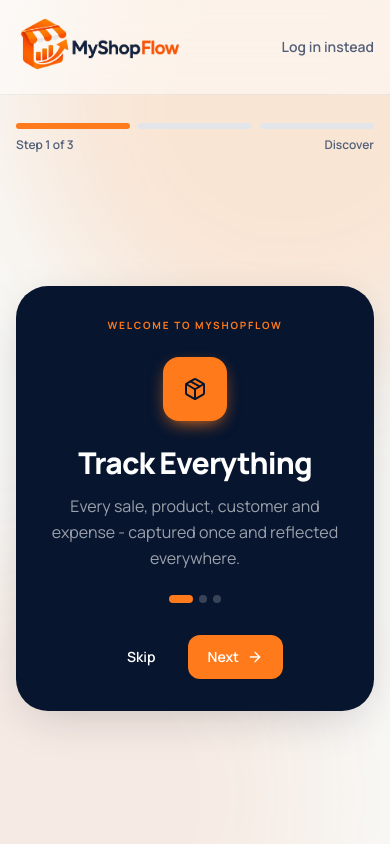
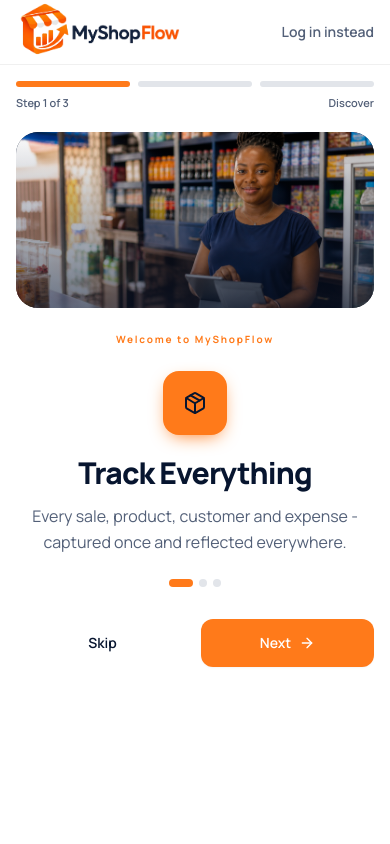
Before and after one commit to Gabby-Tech1/myShopFlow, a React (Vite) app: page /get-started in a window 390 px wide. Built offline with nearby package versions, Linux system fonts and the light colour scheme.

Commit message:
Add support for Nigerian Naira (NGN) across currency-related components

```diff
--- a/src/lib/format.ts
+++ b/src/lib/format.ts
@@ -2,6 +2,7 @@ import type { CurrencyCode } from '@/types'
 
 const CURRENCY_META: Record<CurrencyCode, { symbol: string; name: string; flag: string; locale: string }> = {
   GHS: { symbol: 'GH₵', name: 'Ghana Cedi', flag: '🇬🇭', locale: 'en-GH' },
+  NGN: { symbol: '₦', name: 'Nigerian Naira', flag: '🇳🇬', locale: 'en-NG' },
   USD: { symbol: '$', name: 'US Dollar', flag: '🇺🇸', locale: 'en-US' },
   EUR: { symbol: '€', name: 'Euro', flag: '🇪🇺', locale: 'de-DE' },
   CNY: { symbol: '¥', name: 'Chinese Yuan', flag: '🇨🇳', locale: 'zh-CN' },
--- a/src/lib/fx.ts
+++ b/src/lib/fx.ts
@@ -15,6 +15,7 @@ export const FX_RATE_TYPE = 'Mid-Market Rate'
 /** Reference rate expressed as GHS per 1 unit of the currency. Base = GHS. */
 const BASE_RATES: Record<CurrencyCode, number> = {
   GHS: 1,
+  NGN: 0.01,
   USD: 11.9,
   EUR: 12.85,
   CNY: 1.64,
--- a/src/pages/Onboarding.tsx
+++ b/src/pages/Onboarding.tsx
@@ -18,7 +18,7 @@ const VALUE_STEPS = [
 ]
 
 const TYPES = ['Retail Shop', 'Provisions Store', 'Boutique', 'Electronics', 'Pharmacy', 'Wholesale', 'Other']
-const CURRENCIES: CurrencyCode[] = ['GHS', 'USD', 'EUR', 'XOF']
+const CURRENCIES: CurrencyCode[] = ['GHS', 'NGN', 'USD', 'EUR', 'XOF']
 const ONBOARDING_VISUALS = [
   { image: '/images/landing-shop-owner.png', title: 'See the whole business clearly.', text: 'Sales, stock, customers and cash stay connected from the first day.' },
   { image: '/images/onboarding-team.png', title: 'Set your team up for success.', text: 'Secure owner and staff access keeps everyone focused on the right work.' },
@@ -51,27 +51,27 @@ export function OnboardingPage() {
   }
 
   return (
-    <div className="relative flex min-h-screen flex-col overflow-hidden bg-[#F8F8F6]">
-      <div className="pointer-events-none absolute -right-40 -top-40 h-[520px] w-[520px] rounded-full bg-canary/15 blur-3xl" />
-      <div className="pointer-events-none absolute -bottom-48 -left-40 h-[480px] w-[480px] rounded-full bg-brick/[0.07] blur-3xl" />
-      <header className="relative border-b border-black/[0.06] bg-white/50 backdrop-blur-xl">
-        <div className="mx-auto flex max-w-5xl items-center justify-between px-4 py-4 sm:px-6">
+    <div className="relative flex min-h-[100dvh] flex-col bg-white lg:min-h-screen lg:overflow-hidden lg:bg-[#F8F8F6]">
+      <div className="pointer-events-none absolute -right-40 -top-40 hidden h-[520px] w-[520px] rounded-full bg-canary/15 blur-3xl lg:block" />
+      <div className="pointer-events-none absolute -bottom-48 -left-40 hidden h-[480px] w-[480px] rounded-full bg-brick/[0.07] blur-3xl lg:block" />
+      <header className="sticky top-0 z-20 border-b border-black/[0.06] bg-white/95 backdrop-blur-xl lg:relative lg:bg-white/50">
+        <div className="mx-auto flex h-16 max-w-5xl items-center justify-between px-4 sm:px-6 lg:h-auto lg:py-4">
           <Link to="/"><Logo /></Link>
           <Link to="/login" className="text-sm font-semibold text-ink-soft hover:text-ink">Log in instead</Link>
         </div>
       </header>
 
       {/* Progress */}
-      <div className="relative mx-auto w-full max-w-5xl px-4 pt-7 sm:px-6">
+      <div className="relative mx-auto w-full max-w-5xl px-4 pt-4 sm:px-6 lg:pt-7">
         <div className="flex items-center gap-2">
           {[0, 1, 2].map((i) => (
             <div key={i} className={cn('h-1.5 flex-1 rounded-full transition-colors', i <= step ? 'bg-canary' : 'bg-hair')} />
           ))}
         </div>
-        <div className="mt-2 flex items-center justify-between text-xs font-semibold text-ink-soft"><span>Step {step + 1} of 3</span><span>{step === 0 ? 'Discover' : step === 1 ? 'Your account' : 'Your business'}</span></div>
+        <div className="mt-2 flex items-center justify-between text-[11px] font-semibold text-ink-soft lg:text-xs"><span>Step {step + 1} of 3</span><span>{step === 0 ? 'Discover' : step === 1 ? 'Your account' : 'Your business'}</span></div>
       </div>
 
-      <div className="relative mx-auto grid w-full max-w-6xl flex-1 items-center gap-8 px-4 py-8 sm:px-6 lg:grid-cols-[0.9fr_1.1fr] lg:py-10">
+      <div className="relative mx-auto grid w-full max-w-6xl flex-1 items-start gap-8 px-4 pb-[max(1.5rem,env(safe-area-inset-bottom))] pt-5 sm:px-6 lg:grid-cols-[0.9fr_1.1fr] lg:items-center lg:py-10">
         <aside className="relative order-2 hidden h-[650px] overflow-hidden rounded-[32px] bg-sidebar shadow-pop lg:block">
           <AnimatePresence mode="wait">
             <motion.img key={ONBOARDING_VISUALS[step].image} src={ONBOARDING_VISUALS[step].image} alt="MyShopFlow onboarding" initial={{ opacity: 0, scale: 1.03 }} animate={{ opacity: 1, scale: 1 }} exit={{ opacity: 0 }} transition={{ duration: 0.35 }} className="absolute inset-0 h-full w-full object-cover" />
@@ -90,24 +90,25 @@ export function OnboardingPage() {
         <AnimatePresence mode="wait">
           {step === 0 && (
             <motion.div key="v" initial={{ opacity: 0, x: 20 }} animate={{ opacity: 1, x: 0 }} exit={{ opacity: 0, x: -20 }} className="w-full">
-              <div className="mx-auto max-w-xl rounded-[32px] bg-sidebar p-8 text-center shadow-pop sm:p-12 lg:bg-white lg:text-ink lg:ring-1 lg:ring-black/[0.06]">
-                <p className="mb-6 text-[10px] font-bold uppercase tracking-[0.18em] text-canary">Welcome to MyShopFlow</p>
+              <div className="mx-auto max-w-xl bg-white text-center lg:rounded-[32px] lg:p-12 lg:text-ink lg:ring-1 lg:ring-black/[0.06] lg:shadow-pop">
+                <div className="relative mb-6 h-44 overflow-hidden rounded-3xl bg-sidebar lg:hidden"><AnimatePresence mode="wait"><motion.img key={VALUE_STEPS[valueIdx].title} src={ONBOARDING_VISUALS[valueIdx].image} alt="" initial={{ opacity: 0, scale: 1.04 }} animate={{ opacity: 1, scale: 1 }} exit={{ opacity: 0 }} className="absolute inset-0 h-full w-full object-cover" /></AnimatePresence><div className="absolute inset-0 bg-gradient-to-t from-sidebar/60 to-transparent" /></div>
+                <p className="mb-6 text-[10px] font-bold tracking-[0.18em] text-canary">Welcome to MyShopFlow</p>
                 <div className="mx-auto grid h-16 w-16 place-items-center rounded-2xl bg-canary text-ink shadow-canary">{VALUE_STEPS[valueIdx].icon}</div>
-                <h1 className="mt-6 text-3xl font-extrabold text-white lg:text-ink">{VALUE_STEPS[valueIdx].title}</h1>
-                <p className="mx-auto mt-3 max-w-md leading-relaxed text-white/60 lg:text-ink-soft">{VALUE_STEPS[valueIdx].desc}</p>
+                <h1 className="mt-5 text-3xl font-extrabold text-ink lg:mt-6">{VALUE_STEPS[valueIdx].title}</h1>
+                <p className="mx-auto mt-3 max-w-md leading-relaxed text-ink-soft">{VALUE_STEPS[valueIdx].desc}</p>
                 <div className="mt-6 flex justify-center gap-1.5">
                   {VALUE_STEPS.map((_, i) => (
-                    <button key={i} onClick={() => setValueIdx(i)} className={cn('h-2 rounded-full transition-all', i === valueIdx ? 'w-6 bg-canary' : 'w-2 bg-white/20 lg:bg-hair')} aria-label={`Slide ${i + 1}`} />
+                    <button key={i} onClick={() => setValueIdx(i)} className={cn('h-2 rounded-full transition-all', i === valueIdx ? 'w-6 bg-canary' : 'w-2 bg-hair')} aria-label={`Slide ${i + 1}`} />
                   ))}
                 </div>
-                <div className="mt-8 flex justify-center gap-3">
+                <div className="mt-8 grid grid-cols-2 gap-3 lg:flex lg:justify-center">
                   {valueIdx < VALUE_STEPS.length - 1 ? (
                     <>
-                      <Button className="text-white hover:bg-white/10 lg:text-ink lg:hover:bg-canvas" variant="ghost" onClick={() => setStep(1)}>Skip</Button>
-                      <Button onClick={() => setValueIdx((i) => i + 1)} className='text-white'>Next <ArrowRight className="h-4 w-4" /></Button>
+                      <Button className="h-12 text-ink hover:bg-canvas" variant="ghost" onClick={() => setStep(1)}>Skip</Button>
+                      <Button onClick={() => setValueIdx((i) => i + 1)} className="h-12 text-white">Next <ArrowRight className="h-4 w-4" /></Button>
                     </>
                   ) : (
-                    <Button size="lg" onClick={() => setStep(1)} className='text-white'>Get started <ArrowRight className="h-5 w-5" /></Button>
+                    <Button size="lg" onClick={() => setStep(1)} className="col-span-2 h-12 text-white">Get started <ArrowRight className="h-5 w-5" /></Button>
                   )}
                 </div>
               </div>
@@ -115,7 +116,7 @@ export function OnboardingPage() {
           )}
 
           {step === 1 && (
-            <motion.div key="a" initial={{ opacity: 0, x: 20 }} animate={{ opacity: 1, x: 0 }} exit={{ opacity: 0, x: -20 }} className="mx-auto w-full max-w-xl rounded-3xl bg-white p-7 ring-1 ring-black/[0.06] shadow-pop sm:p-10">
+            <motion.div key="a" initial={{ opacity: 0, x: 20 }} animate={{ opacity: 1, x: 0 }} exit={{ opacity: 0, x: -20 }} className="mx-auto w-full max-w-xl bg-white lg:rounded-3xl lg:p-10 lg:ring-1 lg:ring-black/[0.06] lg:shadow-pop">
               <h1 className="text-2xl font-bold text-ink">Create your account</h1>
               <p className="mt-1 text-sm text-ink-soft">You’re registering as the business owner. You can invite staff later.</p>
               <div className="mt-6 space-y-4">
@@ -123,15 +124,15 @@ export function OnboardingPage() {
                 <div><label className="label">Email</label><input className="input" placeholder="you@business.gh" /></div>
                 <div><label className="label">Password</label><input type="password" className="input" placeholder="Create a password" /></div>
               </div>
-              <div className="mt-8 flex justify-between">
-                <Button variant="ghost" onClick={() => setStep(0)}><ArrowLeft className="h-4 w-4" /> Back</Button>
-                <Button onClick={() => setStep(2)} className='text-white'>Continue <ArrowRight className="h-4 w-4" /></Button>
+              <div className="mt-8 grid grid-cols-[auto_1fr] gap-3 lg:flex lg:justify-between">
+                <Button className="h-12" variant="ghost" onClick={() => setStep(0)}><ArrowLeft className="h-4 w-4" /> Back</Button>
+                <Button onClick={() => setStep(2)} className="h-12 text-white">Continue <ArrowRight className="h-4 w-4" /></Button>
               </div>
             </motion.div>
           )}
 
           {step === 2 && (
-            <motion.div key="b" initial={{ opacity: 0, x: 20 }} animate={{ opacity: 1, x: 0 }} exit={{ opacity: 0, x: -20 }} className="mx-auto w-full max-w-xl rounded-3xl bg-white p-7 ring-1 ring-black/[0.06] shadow-pop sm:p-10">
+            <motion.div key="b" initial={{ opacity: 0, x: 20 }} animate={{ opacity: 1, x: 0 }} exit={{ opacity: 0, x: -20 }} className="mx-auto w-full max-w-xl bg-white lg:rounded-3xl lg:p-10 lg:ring-1 lg:ring-black/[0.06] lg:shadow-pop">
               <div className="mb-2 grid h-12 w-12 place-items-center rounded-xl bg-ink text-canary"><Store className="h-6 w-6" /></div>
               <h1 className="text-2xl font-bold text-ink">Set up your business</h1>
               <p className="mt-1 text-sm text-ink-soft">A few details so MyShopFlow fits your shop.</p>
@@ -153,7 +154,7 @@ export function OnboardingPage() {
                         >
                           <span className={cn('grid h-8 w-8 place-items-center rounded-lg', active ? 'bg-canary text-ink' : 'bg-canvas text-ink-soft')}><Icon name={t.icon} className="h-4 w-4" strokeWidth={2} /></span>
                           <span className="text-[13px] font-bold leading-tight text-ink">{t.name}</span>
-                          <span className="text-[11px] leading-snug text-ink-soft">{t.description}</span>
+                          <span className="hidden text-[11px] leading-snug text-ink-soft sm:block">{t.description}</span>
                         </button>
                       )
                     })}
@@ -161,16 +162,16 @@ export function OnboardingPage() {
                 </div>
                 <div>
                   <label className="label">Base currency</label>
-                  <div className="flex gap-2">
+                  <div className="flex flex-wrap gap-2">
                     {CURRENCIES.map((c) => (
                       <button key={c} onClick={() => setBiz({ ...biz, currency: c })} className={cn('chip border', biz.currency === c ? 'bg-canary-50 border-canary text-ink' : 'bg-paper border-hair text-ink-soft')}>{biz.currency === c && <Check className="h-3.5 w-3.5" />}{c}</button>
                     ))}
                   </div>
                 </div>
               </div>
-              <div className="mt-8 flex justify-between">
-                <Button variant="ghost" onClick={() => setStep(1)}><ArrowLeft className="h-4 w-4" /> Back</Button>
-                <Button size="lg" onClick={finish} className='text-white'>Enter MyShop<ArrowRight className="h-5 w-5" /></Button>
+              <div className="mt-8 grid grid-cols-[auto_1fr] gap-3 lg:flex lg:justify-between">
+                <Button className="h-12" variant="ghost" onClick={() => setStep(1)}><ArrowLeft className="h-4 w-4" /> Back</Button>
+                <Button size="lg" onClick={finish} className="h-12 text-white">Enter MyShop<ArrowRight className="h-5 w-5" /></Button>
               </div>
             </motion.div>
           )}
--- a/src/pages/Settings.tsx
+++ b/src/pages/Settings.tsx
@@ -171,7 +171,7 @@ function BusinessPanel() {
   )
 }
 
-const ALL_CURRENCIES: CurrencyCode[] = ['GHS', 'USD', 'EUR', 'CNY', 'TRY', 'XOF']
+const ALL_CURRENCIES: CurrencyCode[] = ['GHS', 'NGN', 'USD', 'EUR', 'CNY', 'TRY', 'XOF']
 function CurrencyPanel() {
   const settings = useStore((s) => s.settings)
   const update = useStore((s) => s.updateSettings)
--- a/src/store/useStore.ts
+++ b/src/store/useStore.ts
@@ -7,6 +7,7 @@ import type {
   Category,
   Customer,
   CustomerPayment,
+  CurrencyCode,
   Expense,
   Location,
   PaymentMethod,
@@ -37,7 +38,7 @@ const DEFAULT_PROFILE: BusinessProfile = {
 
 const DEFAULT_SETTINGS: Settings = {
   lowStockThreshold: 10,
-  supportedCurrencies: ['GHS', 'USD', 'EUR', 'CNY', 'TRY', 'XOF'],
+  supportedCurrencies: ['GHS', 'NGN', 'USD', 'EUR', 'CNY', 'TRY', 'XOF'],
   fxProviderConnected: true,
   fxLastSync: new Date().toISOString(),
   voiceLocale: 'en-GH',
@@ -550,6 +551,7 @@ export const useStore = create<StoreState>()(
           settings: {
             ...current.settings,
             ...savedSettings,
+            supportedCurrencies: Array.from(new Set([...(savedSettings?.supportedCurrencies ?? current.settings.supportedCurrencies), 'NGN' as CurrencyCode])),
             notifications: { ...current.settings.notifications, ...savedSettings?.notifications },
             pos: { ...current.settings.pos, ...savedSettings?.pos },
             customers: { ...current.settings.customers, ...savedSettings?.customers },
--- a/src/types/index.ts
+++ b/src/types/index.ts
@@ -4,7 +4,7 @@
 
 export type Role = 'admin' | 'staff'
 
-export type CurrencyCode = 'GHS' | 'USD' | 'EUR' | 'CNY' | 'TRY' | 'XOF'
+export type CurrencyCode = 'GHS' | 'NGN' | 'USD' | 'EUR' | 'CNY' | 'TRY' | 'XOF'
 
 export type PaymentMethod = 'cash' | 'momo' | 'card' | 'credit'
 
```
